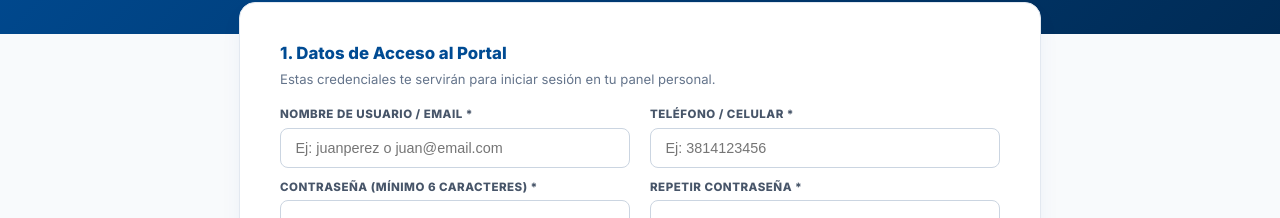
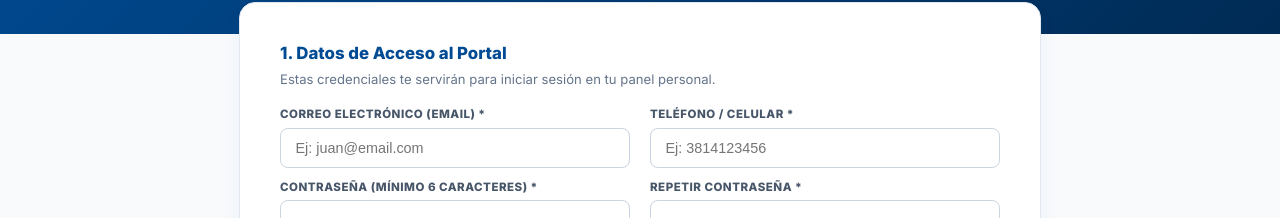
Before and after one commit to joaquinnavarrete-dev/Practicas-Profesionales, an Angular app in the folder frontend/: page /registro in a window 1280 px wide. Shown: the part 222-440 px from the top of the page. Built offline with nearby package versions, Linux system fonts and the light colour scheme; no server answers.

Commit message:
Se modifico la etiqueta del campo correo electronico - etiqueta username eliminada

```diff
--- a/frontend/src/app/paginas/registrar-paciente-publico/registrar-paciente-publico.html
+++ b/frontend/src/app/paginas/registrar-paciente-publico/registrar-paciente-publico.html
@@ -18,9 +18,9 @@
 
         <div class="form-grid-2">
           <div class="form-group">
-            <label>NOMBRE DE USUARIO / EMAIL *</label>
-            <input type="text" [(ngModel)]="pacienteForm.nombreUsuario" name="nombreUsuario"
-              placeholder="Ej: juanperez o juan@email.com" autocomplete="username"
+            <label>CORREO ELECTRÓNICO (EMAIL) *</label>
+            <input type="email" [(ngModel)]="pacienteForm.nombreUsuario" name="nombreUsuario"
+              placeholder="Ej: juan@email.com" autocomplete="email"
               [class.is-invalid]="campoInvalido('nombreUsuario')" required />
           </div>
 
```
